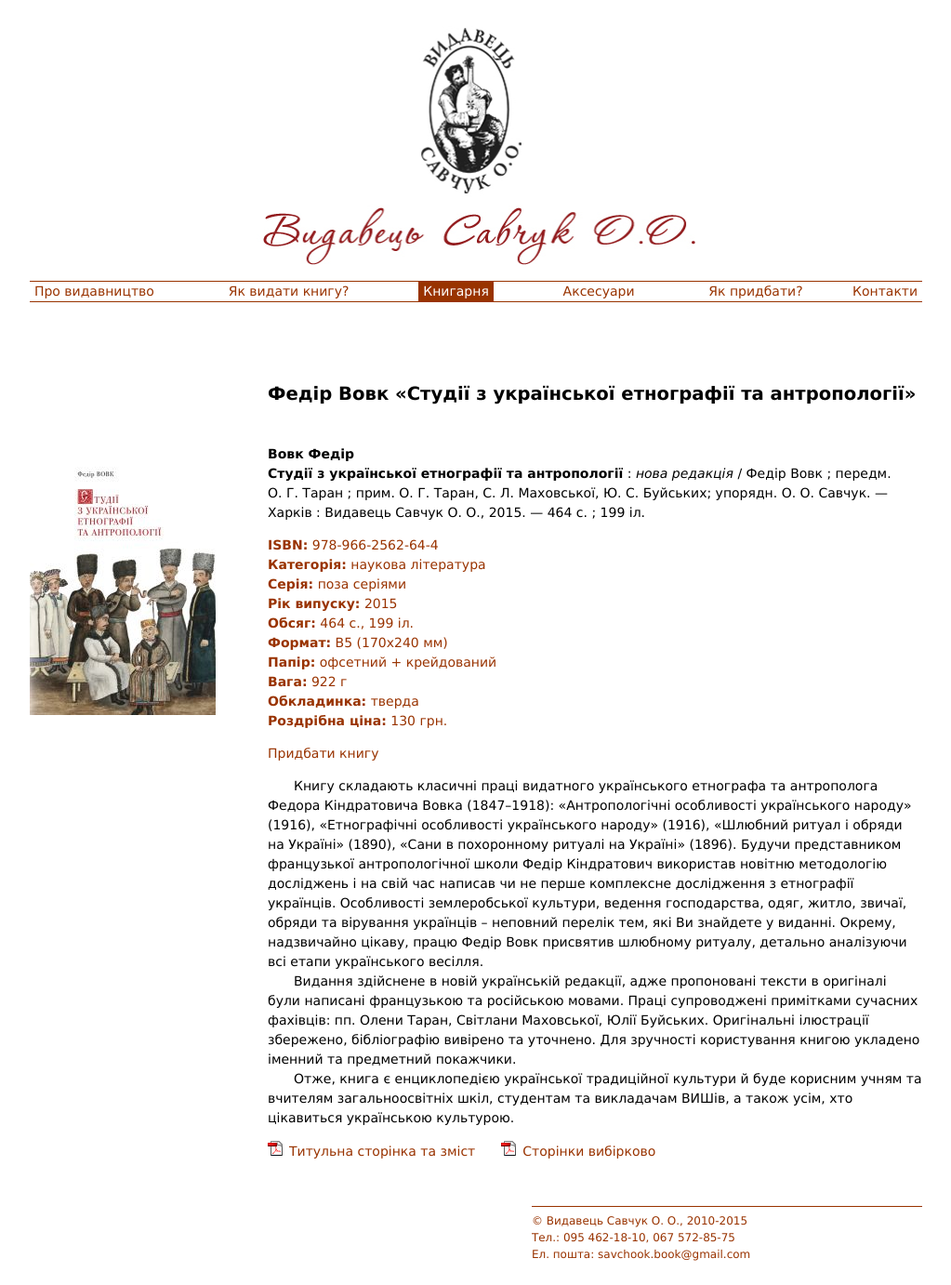
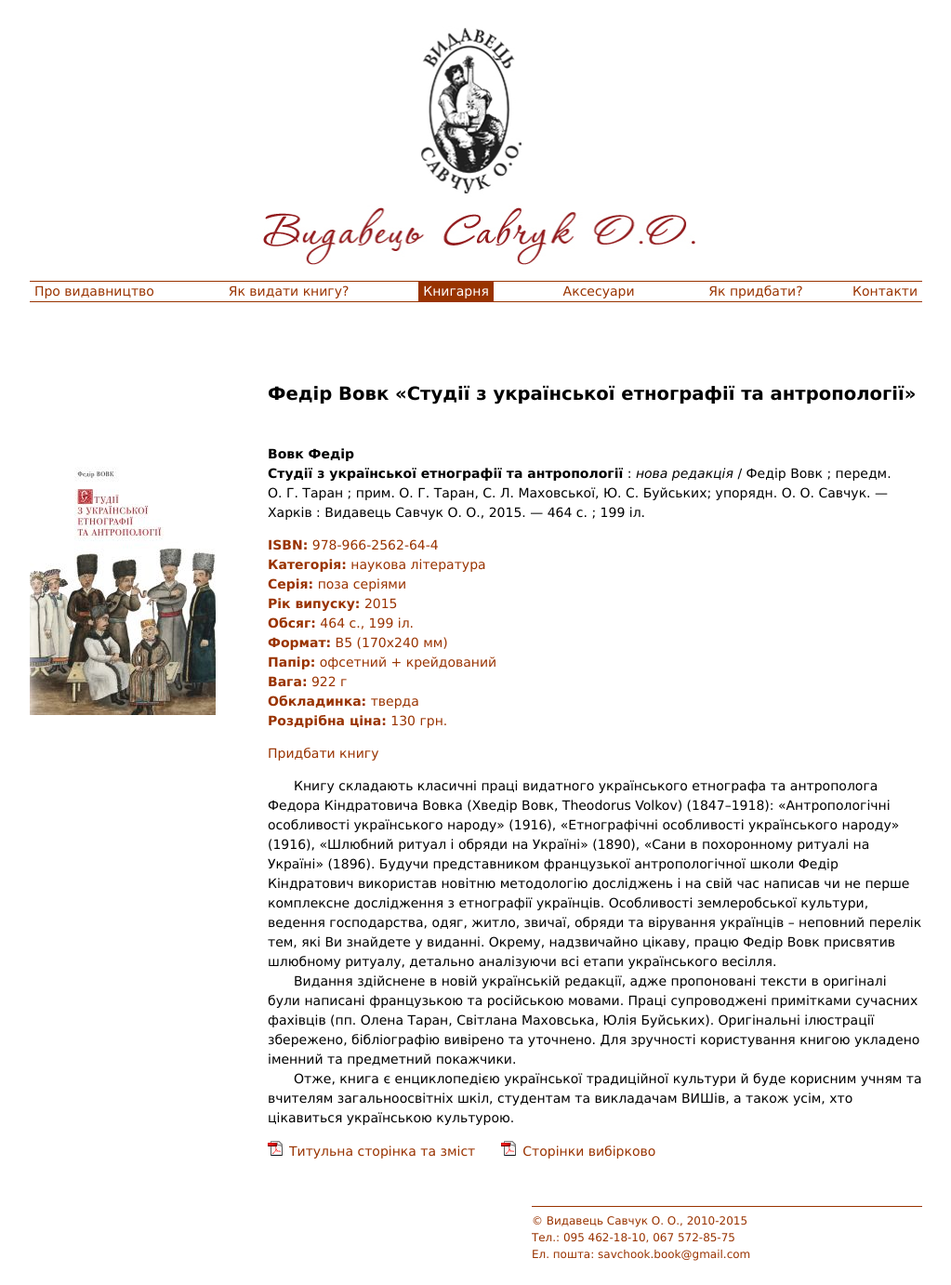
Before and after one commit to savchook/savchook.github.io, a Jekyll site: the page built from _books/vovk-studiji/index.markdown, in a window 1280 px wide. Shown: the whole page at 93% size, without its empty margins (128-1151 px from the left). Built offline with Jekyll 4.4.1, drawn with Linux system fonts in a browser that asks for light colours.

Commit message:
Update index.markdown

```diff
--- a/_books/vovk-studiji/index.markdown
+++ b/_books/vovk-studiji/index.markdown
@@ -23,7 +23,7 @@
    Етнографія України. Весілля на Україні. Українська антропологія. Звичаї і обряди.
 detailed_content: |
   Книгу складають класичні праці видатного українського етнографа та антрополога
-  Федора Кіндратовича Вовка (1847–1918): «Антропологічні особливості українського
+  Федора Кіндратовича Вовка (Хведір Вовк, Theodorus Volkov) (1847–1918): «Антропологічні особливості українського
   народу» (1916), «Етнографічні особливості українського народу» (1916), «Шлюбний
   ритуал і обряди на Україні» (1890), «Сани в похоронному ритуалі на Україні» (1896).
   Будучи представником французької антропологічної школи Федір Кіндратович
@@ -35,7 +35,7 @@
 
   Видання здійснене в новій українській редакції, адже пропоновані тексти в оригіналі
   були написані французькою та російською мовами. Праці супроводжені примітками
-  сучасних фахівців: пп. Олени Таран, Світлани Маховської, Юлії Буйських. Оригінальні
+  сучасних фахівців (пп. Олена Таран, Світлана Маховська, Юлія Буйських). Оригінальні
   ілюстрації збережено, бібліографію вивірено та уточнено. Для зручності користування
   книгою укладено іменний та предметний покажчики.
 
```
